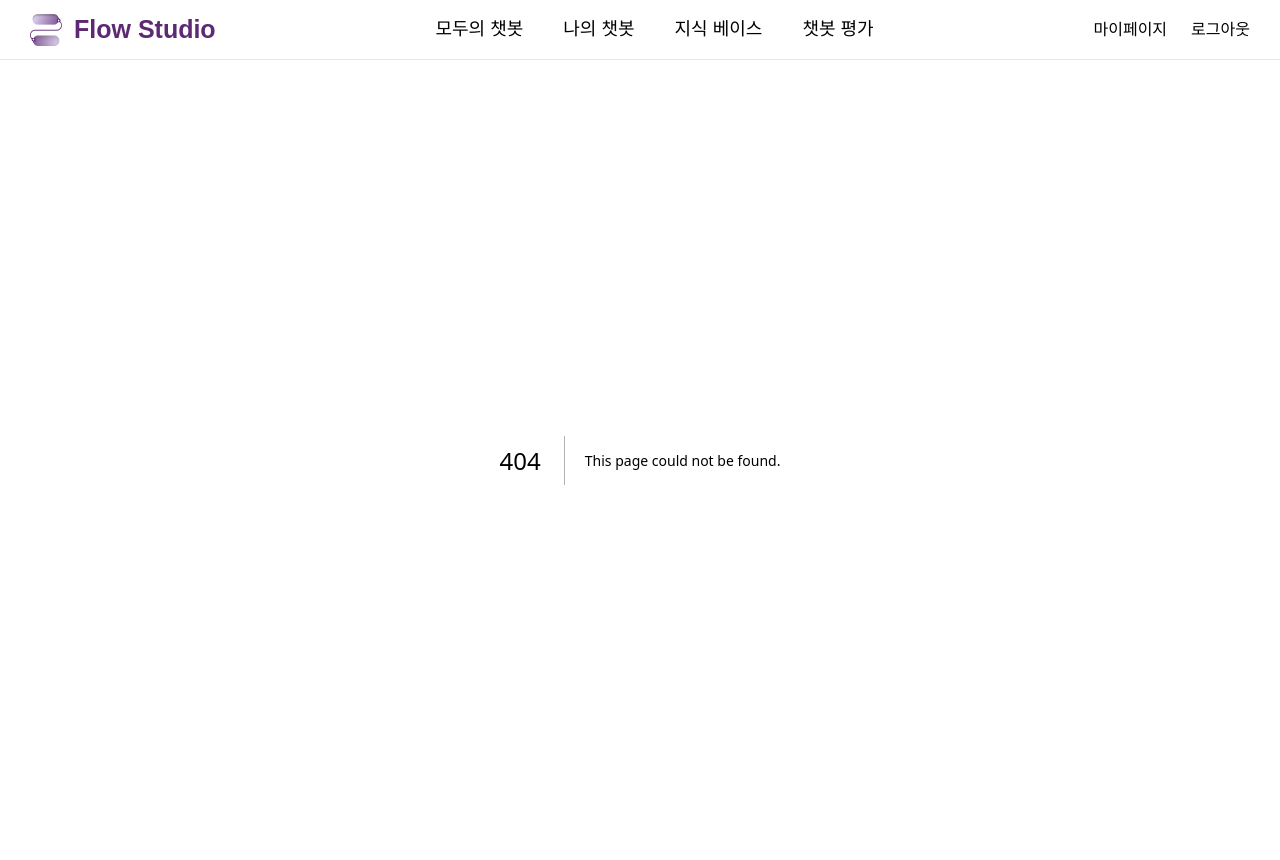
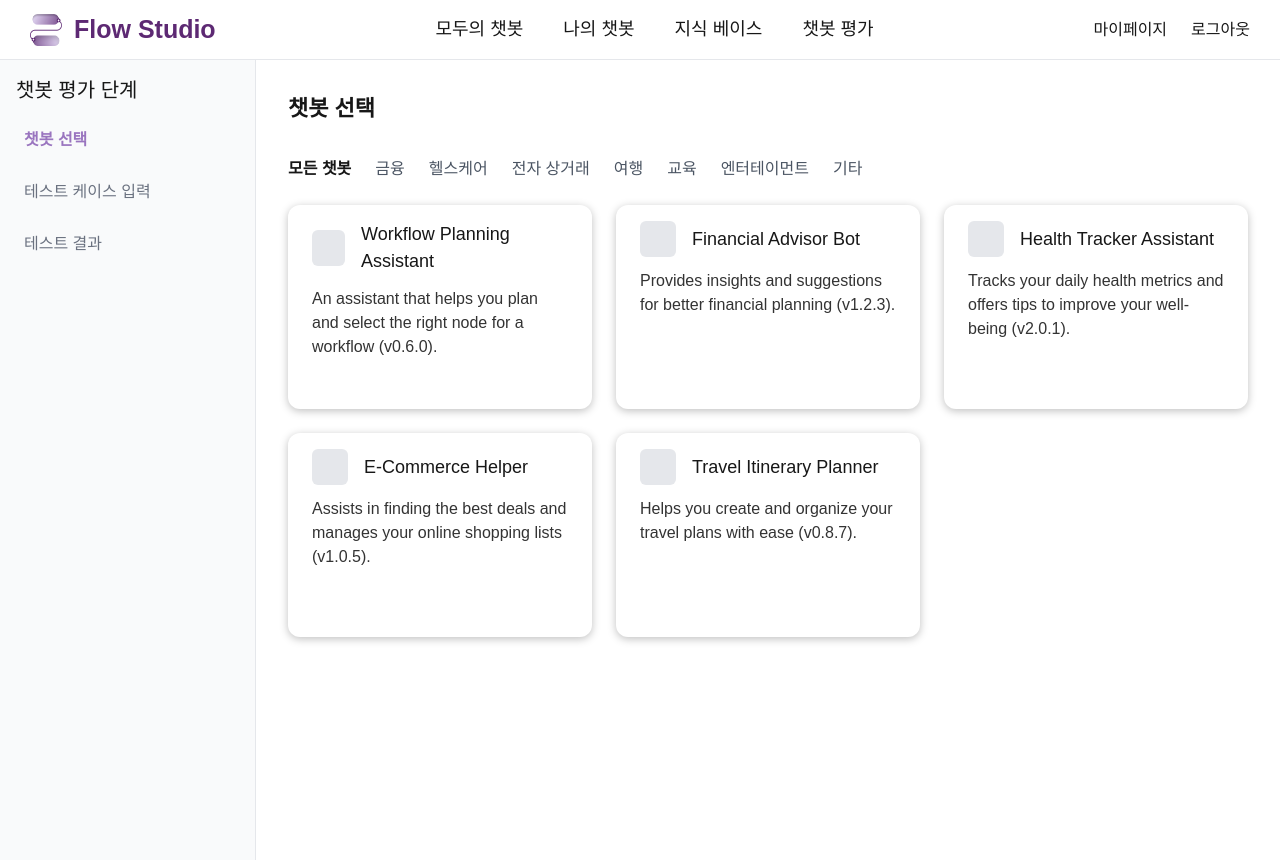
Before and after one commit to minseonkkim/FlowStudio, a Next.js app in the folder frontend/: page /evaluation in a window 1280 px wide. Before the commit this address had no page. Built offline with nearby package versions, Linux system fonts and the light colour scheme.

Commit message:
[#15] Feature: 챗봇 평가 목록, 챗봇 평가 첫번째 탭 디자인

```diff
--- a/frontend/src/app/chatbot/[id]/evaluation/page.tsx
+++ /dev/null
@@ -1,9 +0,0 @@
-import React from 'react'
-
-const page = () => {
-  return (
-    <div>챗봇 평가 시작</div>
-  )
-}
-
-export default page
--- a/frontend/src/app/chatbots/page.tsx
+++ b/frontend/src/app/chatbots/page.tsx
@@ -89,7 +89,7 @@ export default function Page() {
           </button>
         </div>
 
-        <div className="mb-10">
+        <div className="mb-8">
           {categories.map((label) => (
             <button
               key={label}
--- /dev/null
+++ b/frontend/src/app/evaluation/page.tsx
@@ -0,0 +1,60 @@
+"use client";
+
+import React, { useState } from "react";
+import EvaluationFirst from "@/components/evaluation/SelectChatbot";
+import EvaluationSecond from "@/components/evaluation/TestcaseInput";
+import EvaluationThird from "@/components/evaluation/TestResult";
+
+const tabNames = ["챗봇 선택", "테스트 케이스 입력", "테스트 결과"];
+
+export default function Page() {
+  const [selectedTab, setSelectedTab] = useState<string>("챗봇 선택");
+
+  const renderContent = () => {
+    switch (selectedTab) {
+      case "챗봇 선택":
+        return <EvaluationFirst onNext={() => setSelectedTab("테스트 케이스 입력")} />;
+      case "테스트 케이스 입력":
+        return (
+          <EvaluationSecond
+            onNext={() => setSelectedTab("테스트 결과")}
+            onPrevious={() => setSelectedTab("챗봇 선택")}
+          />
+        );
+      case "테스트 결과":
+        return <EvaluationThird />;
+      default:
+        return null;
+    }
+  };
+
+  return (
+    <div className="flex h-screen">
+      {/* 왼쪽 사이드바 */}
+      <div className="w-1/5 p-4 border-r bg-gray-50">
+        <h2 className="text-xl mb-4">챗봇 평가 단계</h2>
+        <ul className="space-y-3">
+          {tabNames.map((tab, index) => (
+            <li
+              key={index}
+              className={`p-2 rounded-lg ${
+                selectedTab === tab ? "text-[#9A75BF] font-semibold" : "text-gray-500"
+              }`}
+            >
+              {tab}
+            </li>
+          ))}
+        </ul>
+      </div>
+
+      {/* 메인 콘텐츠 */}
+      <div className="flex-1 p-8">
+        {/* 헤더 */}
+        <div className="flex justify-between mb-8">
+          <p className="text-[22px] font-semibold">{selectedTab}</p>
+        </div>
+        {renderContent()}
+      </div>
+    </div>
+  );
+}
--- a/frontend/src/app/evaluations/page.tsx
+++ b/frontend/src/app/evaluations/page.tsx
@@ -1,7 +1,8 @@
 "use client";
 
+import { useRouter } from 'next/navigation';
+import React, { useState } from "react";
 import ChatbotCard from "@/components/chatbot/ChatbotCard";
-import React, { useState } from "react";
 
 interface Chatbot {
   id: number;
@@ -50,6 +51,7 @@ const chatbots: Chatbot[] = [
 ];
 
 const Page = () => {
+  const router = useRouter();
   const categories = [
     "모든 챗봇",
     "금융",
@@ -71,16 +73,27 @@ const Page = () => {
     ? chatbots
     : chatbots.filter((chatbot) => chatbot.category === selectedCategory);
 
+  const handleEvaluationClick = () => {
+    router.push('/evaluation');
+  };
+
+  const handleResultClick = (id: number) => {
+    router.push(`/evaluation/${id}/result`);
+  };
+
   return (
     <div className="px-12 py-10">
-      <div className="flex items-center mb-6">
-        <h2 className="text-2xl font-bold mr-6">테스트 결과 확인</h2>
-        <button className="py-2 px-4 text-[14px] bg-[#9A75BF] text-white rounded-lg">
-          챗봇 평가하기
-        </button>
+      <div className="flex items-center mb-4">
+        <p className="text-[22px] font-semibold mr-6">테스트 결과 확인</p>
+          <button
+            onClick={() => handleEvaluationClick()}
+            className="py-2 px-4 text-[14px] bg-[#9A75BF] text-white rounded-lg"
+          >
+            챗봇 평가하기
+          </button>
       </div>
 
-      <div className="flex items-center mb-6">
+      <div className="flex items-center mb-8">
         {categories.map((label) => (
           <button
             key={label}
@@ -98,8 +111,8 @@ const Page = () => {
             key={chatbot.id}
             title={chatbot.title}
             description={chatbot.description}
-            buttonText="결과 다운로드"
-            onButtonClick={() => console.log(`Downloading results for ${chatbot.title}`)}
+            buttonText="결과 확인하기"
+            onButtonClick={() => handleResultClick(chatbot.id)}
           />
         ))}
       </div>
--- a/frontend/src/components/chatbot/PopularChatbotCard.tsx
+++ b/frontend/src/components/chatbot/PopularChatbotCard.tsx
@@ -1,11 +1,16 @@
 interface PopularChatbotCardProps {
   title: string;
   description: string;
-  buttonText: string;
-  onButtonClick: () => void;
+  buttonText?: string;
+  onButtonClick?: () => void;
 }
 
-export default function PopularChatbotCard({ title, description, buttonText, onButtonClick }: PopularChatbotCardProps) {
+export default function PopularChatbotCard({
+  title,
+  description,
+  buttonText,
+  onButtonClick,
+}: PopularChatbotCardProps) {
   return (
     <div className="w-full h-[204px] px-6 py-4 rounded-xl shadow-[0px_2px_8px_rgba(0,0,0,0.25)] group cursor-pointer">
       <div className="mb-3 flex items-center gap-2">
@@ -13,13 +18,16 @@ export default function PopularChatbotCard({ title, description, buttonText, onB
         <p className="text-[18px]">{title}</p>
       </div>
       <div className="flex flex-col h-[122px] justify-between">
-        <p className='text-[#333333]'>{description}</p>
+        <p className="text-[#333333]">{description}</p>
+
+        {buttonText && onButtonClick && (
           <button
             onClick={onButtonClick}
             className="flex items-center justify-center p-2 bg-[#9A75BF] text-white text-[14px] rounded-lg opacity-0 group-hover:opacity-100 transition-opacity duration-300"
           >
             {buttonText}
           </button>
+        )}
       </div>
     </div>
   );
--- a/frontend/src/app/explore/chatbots/page.tsx
+++ b/frontend/src/components/evaluation/SelectChatbot.tsx
@@ -1,8 +1,9 @@
-"use client";
+import { useState } from "react";
+import PopularChatbotCard from "@/components/chatbot/PopularChatbotCard";
 
-import PopularChatbotCard from "@/components/chatbot/PopularChatbotCard";
-import ChatbotCard from "@/components/chatbot/ChatbotCard";
-import { useState } from "react";
+interface SelectChatbotProps {
+  onNext: () => void;
+}
 
 interface Chatbot {
   id: number;
@@ -56,9 +57,6 @@ const chatbots: Chatbot[] = [
   },
 ];
 
-export default function Page() {
-  const [selectedCategory, setSelectedCategory] = useState<string>("모든 챗봇");
-
 const categories = [
   "모든 챗봇",
   "금융",
@@ -70,9 +68,8 @@ export default function Page() {
   "기타",
 ];
 
-  const popularChatbots = [...chatbots]
-    .sort((a, b) => b.shareNum - a.shareNum)
-    .slice(0, 4);
+export default function SelectChatbot({ onNext }: SelectChatbotProps) {
+  const [selectedCategory, setSelectedCategory] = useState<string>("모든 챗봇");
 
   const filteredChatbots = selectedCategory === "모든 챗봇"
     ? chatbots
@@ -83,26 +80,9 @@ export default function Page() {
   };
 
   return (
-    <div className="px-12 py-10">
     <div>
-        <p className="mb-6 text-[22px] font-semibold">가장 인기있는 챗봇</p>
-        <div className="flex flex-row justify-between w-full gap-6">
-          {popularChatbots.map((chatbot) => (
-            <PopularChatbotCard
-              key={chatbot.id}
-              title={chatbot.title}
-              description={chatbot.description}
-              buttonText="작업 공간에 추가"
-              onButtonClick={() => console.log(`Added ${chatbot.title} to workspace`)}
-            />
-          ))}
-        </div>
-      </div>
-
-      <div className="mt-16">
-        <p className="mb-6 text-[22px] font-semibold">챗봇 라운지</p>
-
-        <div className="flex flex-wrap mb-6">
+      {/* 카테고리 필터 */}
+      <div className="flex items-center mb-6">
       {categories.map((label) => (
             <button
               key={label}
@@ -114,18 +94,15 @@ export default function Page() {
           ))}
       </div>
 
-        <div className="flex flex-col gap-1">
-          {filteredChatbots.map((bot) => (
-            <ChatbotCard
-              key={bot.id}
-              title={bot.title}
-              description={bot.description}
-              buttonText="작업공간에 추가"
-              onButtonClick={() => console.log(`Selected ${bot.title}`)}
+      <div className="grid grid-cols-3 gap-6 mb-8">
+        {filteredChatbots.map((chatbot) => (
+          <PopularChatbotCard
+            key={chatbot.id}
+            title={chatbot.title}
+            description={chatbot.description}
           />
         ))}
       </div>
     </div>
-    </div>
   );
 }
--- /dev/null
+++ b/frontend/src/components/evaluation/TestCaseInput.tsx
@@ -0,0 +1,7 @@
+export default function TestCaseInput() {
+  return (
+    <div>
+      <p>테스트케이스 인풋</p>
+    </div>
+  );
+}
--- /dev/null
+++ b/frontend/src/components/evaluation/TestResult.tsx
@@ -0,0 +1,7 @@
+export default function TestResult() {
+  return (
+    <div>
+      <p>테스트 결과 화면</p>
+    </div>
+  );
+}
```
Also changed, not shown: frontend/src/app/evaluation/[id]/result/page.tsx (renamed from frontend/src/app/chatbot/[id]/evaluation/result/page.tsx). Lines whose indentation alone changed are shown as unchanged.
